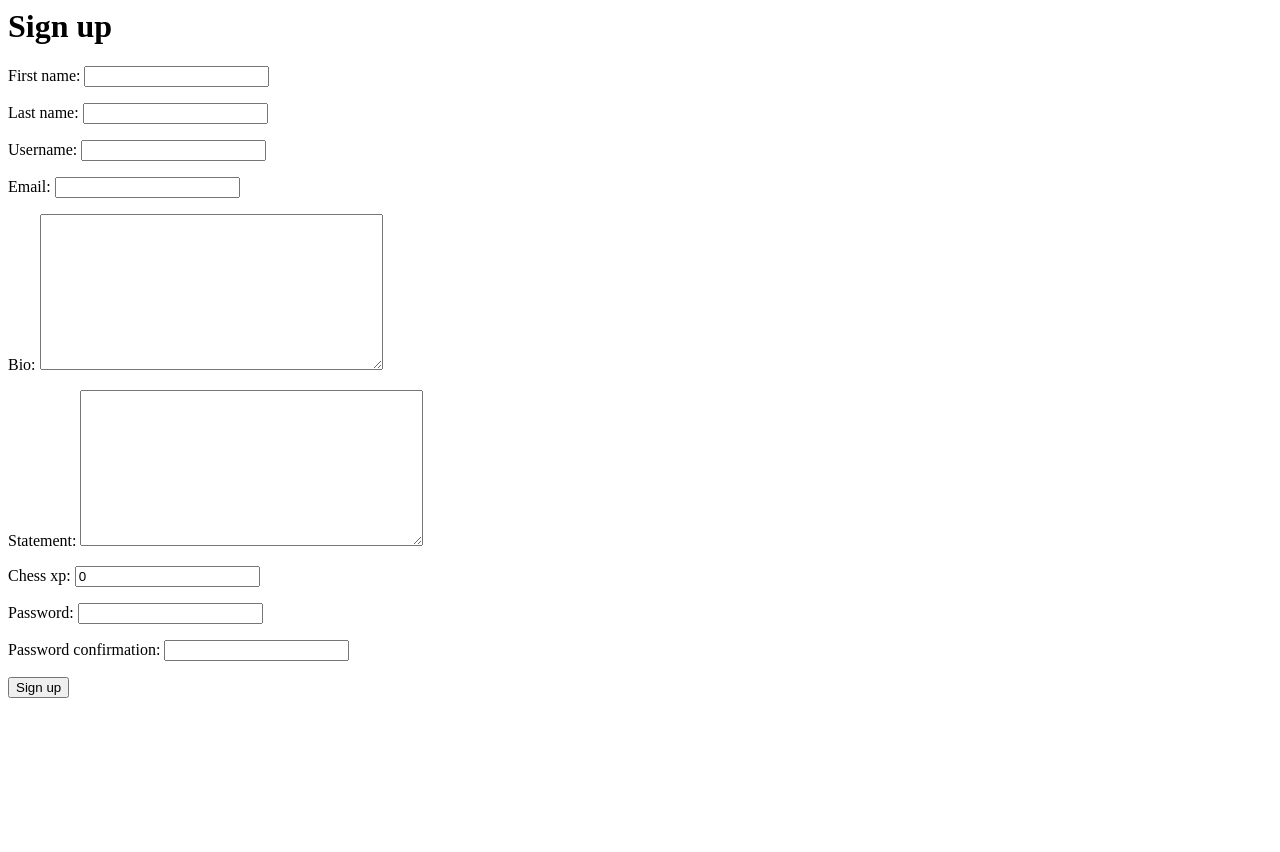
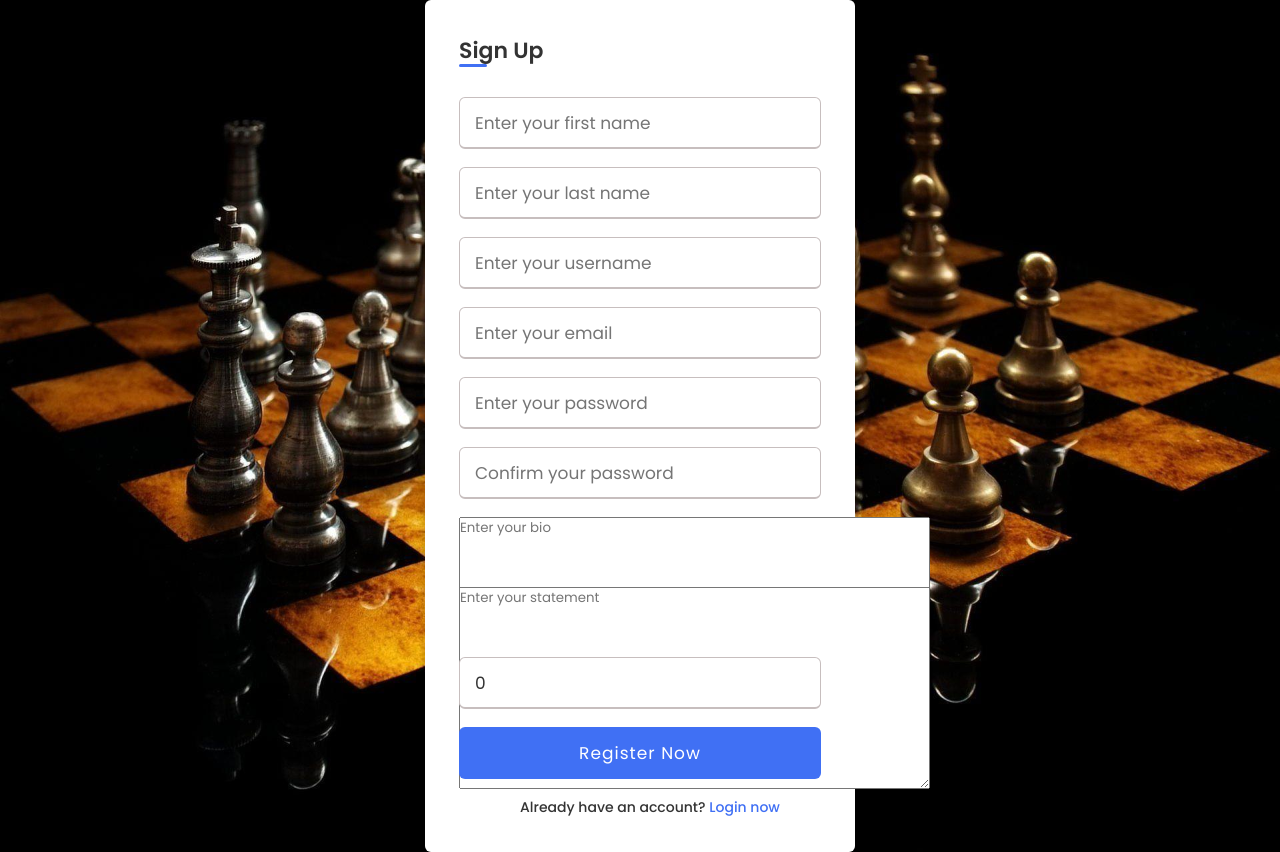
Before and after one commit to zakahmedmohamed/SEG-small-group-project, a Django app: page /sign_up/ in a window 1280 px wide. Before the commit the page ends 698 px from the top, so only its background shows below. Run offline with Django 3.2, Linux system fonts and the light colour scheme.

Commit message:
Refine sign up page
- Refine sign_up.html
- Create sign_up.css
- Add further form widgets to facilitate the changes in sign up page

```diff
--- a/clubs/forms.py
+++ b/clubs/forms.py
@@ -18,18 +18,26 @@ class SignUpForm(forms.ModelForm):
 
         model = User
         fields = ['first_name', 'last_name', 'username', 'email', 'bio', 'statement', 'chess_xp']
-        widgets = { 'bio': forms.Textarea(), 'statement': forms.Textarea() }
+        widgets = {
+            'first_name': forms.TextInput(attrs={'placeholder': 'Enter your first name'}),
+            'last_name': forms.TextInput(attrs={'placeholder': 'Enter your last name'}),
+            'email': forms.TextInput(attrs={'placeholder': 'Enter your email'}),
+            'username': forms.TextInput(attrs={'placeholder': 'Enter your username'}),
+            'last_name': forms.TextInput(attrs={'placeholder': 'Enter your last name'}),
+            'bio': forms.Textarea(attrs={'placeholder': 'Enter your bio'}), # needs to be resized properly
+            'statement': forms.Textarea(attrs={'placeholder': 'Enter your statement'}) # needs to be resized properly
+        }
 
     new_password = forms.CharField(
         label='Password',
-        widget=forms.PasswordInput(),
+        widget=forms.PasswordInput(attrs={'placeholder': 'Enter your password'}),
         validators=[RegexValidator(
             regex=r'^(?=.*[A-Z])(?=.*[a-z])(?=.*[0-9]).*$',
             message='Password must contain an uppercase character, a lowercase '
                     'character and a number'
             )]
     )
-    password_confirmation = forms.CharField(label='Password confirmation', widget=forms.PasswordInput())
+    password_confirmation = forms.CharField(label='Password confirmation', widget=forms.PasswordInput(attrs={'placeholder': 'Confirm your password'}))
 
     def clean(self):
         """Clean the data and generate messages for any errors."""
--- /dev/null
+++ b/clubs/static/sign_up.css
@@ -0,0 +1,113 @@
+@import url('https://fonts.googleapis.com/css?family=Poppins:400,500,600,700&display=swap');
+*{
+  margin: 0;
+  padding: 0;
+  box-sizing: border-box;
+  font-family: 'Poppins', sans-serif;
+}
+body{
+  min-height: 100vh;
+  display: flex;
+  align-items: center;
+  justify-content: center;
+  background-image: url('/static/images/background.jpg');
+  background-attachment: fixed;
+  background-repeat: no-repeat;
+  background-size: cover;
+}
+.wrapper{
+  position: relative;
+  max-width: 430px;
+  width: 100%;
+  background: #fff;
+  padding: 34px;
+  border-radius: 6px;
+  box-shadow: 0 5px 10px rgba(0,0,0,0.2);
+}
+.wrapper h2{
+  position: relative;
+  font-size: 22px;
+  font-weight: 600;
+  color: #333;
+}
+.wrapper h2::before{
+  content: '';
+  position: absolute;
+  left: 0;
+  bottom: 0;
+  height: 3px;
+  width: 28px;
+  border-radius: 12px;
+  background: #4070f4;
+}
+.wrapper form{
+  margin-top: 30px;
+}
+.wrapper form .input-box{
+  height: 52px;
+  margin: 18px 0;
+}
+form .input-box input{
+  height: 100%;
+  width: 100%;
+  outline: none;
+  padding: 0 15px;
+  font-size: 17px;
+  font-weight: 400;
+  color: #333;
+  border: 1.5px solid #C7BEBE;
+  border-bottom-width: 2.5px;
+  border-radius: 6px;
+  transition: all 0.3s ease;
+}
+
+form .input-box-biostat input{
+  height: 102px;
+  width: 100%;
+  outline: none;
+  padding: 0 15px;
+  font-size: 17px;
+  font-weight: 400;
+  color: #333;
+  border: 1.5px solid #C7BEBE;
+  border-bottom-width: 2.5px;
+  border-radius: 6px;
+  transition: all 0.3s ease;
+}
+
+.input-box input:focus{
+  border-color: #4070f4;
+}
+
+.input-box-biostat input:focus{
+  border-color: #4070f4;
+}
+
+form h3{
+  color: #707070;
+  font-size: 14px;
+  font-weight: 500;
+  margin-left: 10px;
+}
+.input-box.button input{
+  color: #fff;
+  letter-spacing: 1px;
+  border: none;
+  background: #4070f4;
+  cursor: pointer;
+}
+.input-box.button input:hover{
+  background: #0e4bf1;
+}
+form .text h3{
+ color: #333;
+ width: 100%;
+ text-align: center;
+}
+form .text h3 a{
+  color: #4070f4;
+  text-decoration: none;
+}
+form .text h3 a:hover{
+  text-decoration: underline;
+}
--- a/clubs/templates/home.html
+++ b/clubs/templates/home.html
@@ -6,7 +6,7 @@
     <link href="{% static 'custom.css' %}" rel="stylesheet">
 </head>
 <body>
-<div id = "cover-image">
+<div id ="cover-image">
   <div class="container vh-100">
     <div class="row h-100">
       <div class="col-12 my-auto">
--- a/clubs/templates/sign_up.html
+++ b/clubs/templates/sign_up.html
@@ -1,13 +1,49 @@
 <html>
-<head>
-  <title>Clubs</title>
-</head>
-  <body>
-    <h1>Sign up</h1>
+  <head>
+    {% load static %}
+    <meta charset="UTF-8">
+    <meta name="viewport" content="width=device-width, initial-scale=1.0">
+    <link rel="stylesheet" href="{% static 'sign_up.css' %}">
+   </head>
+<body>
+  <div class="wrapper">
+    <h2>Sign Up</h2>
     <form action="{% url 'sign_up' %}" method="post">
       {% csrf_token %}
-      {{ form.as_p }}
-      <input type="submit" value="Sign up">
+      <div class="input-box">
+        {{ form.first_name }}
+      </div>
+      <div class="input-box">
+        {{ form.last_name }}
+      </div>
+      <div class="input-box">
+        {{ form.username }}
+      </div>
+      <div class="input-box">
+        {{ form.email }}
+      </div>
+      <div class="input-box">
+        {{ form.new_password }}
+      </div>
+      <div class="input-box">
+        {{ form.password_confirmation }}
+      </div>
+      <div class="input-box">
+        {{ form.bio }}
+      </div>
+      <div class="input-box">
+        {{ form.statement }}
+      </div>
+      <div class="input-box">
+        {{ form.chess_xp }}
+      </div>
+      <div class="input-box button">
+        <input type="submit" value="Register Now">
+      </div>
+      <div class="text">
+        <h3>Already have an account? <a href="{% url 'log_in'%}">Login now</a></h3>
+      </div>
     </form>
-  </body>
+  </div>
+</body>
 </html>
```
Also changed, not shown: clubs/static/custom.css (line endings or trailing spaces).
